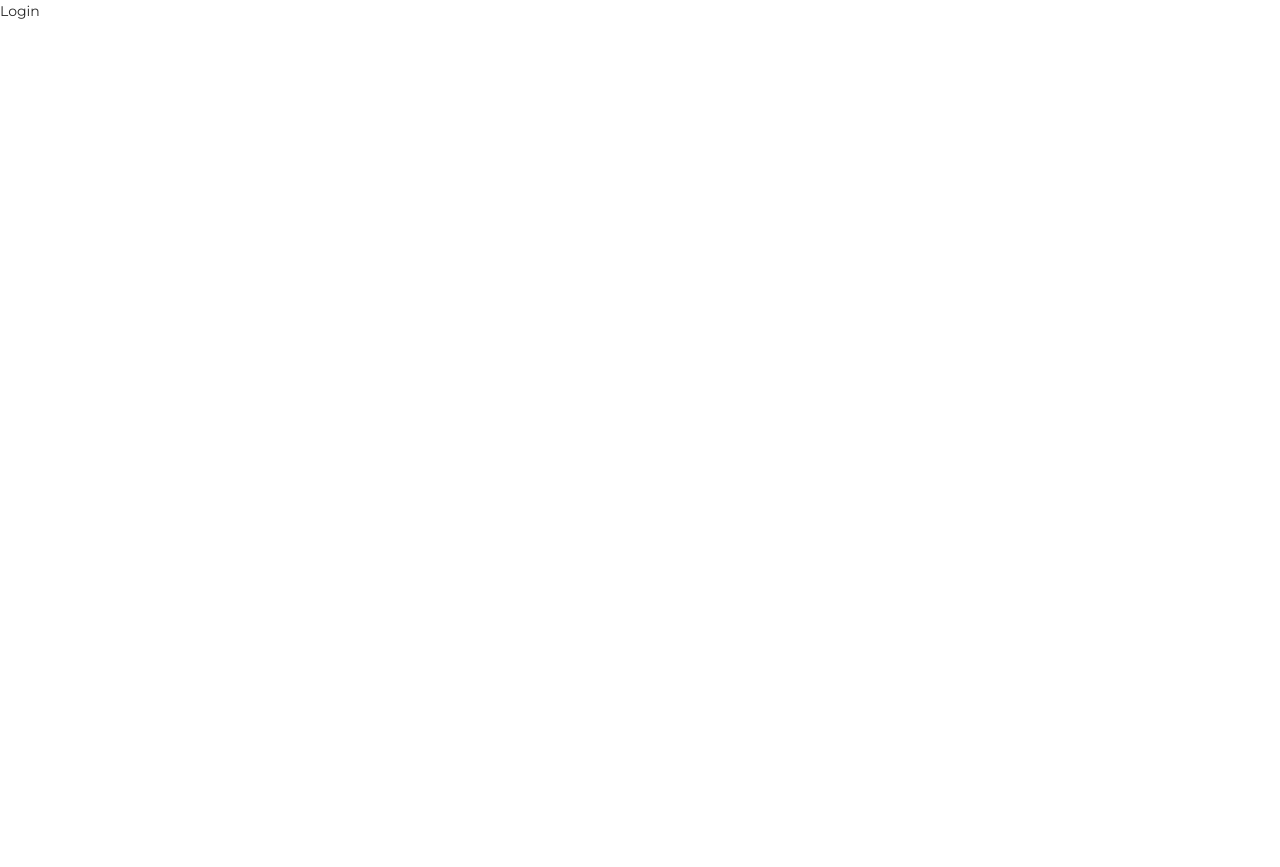
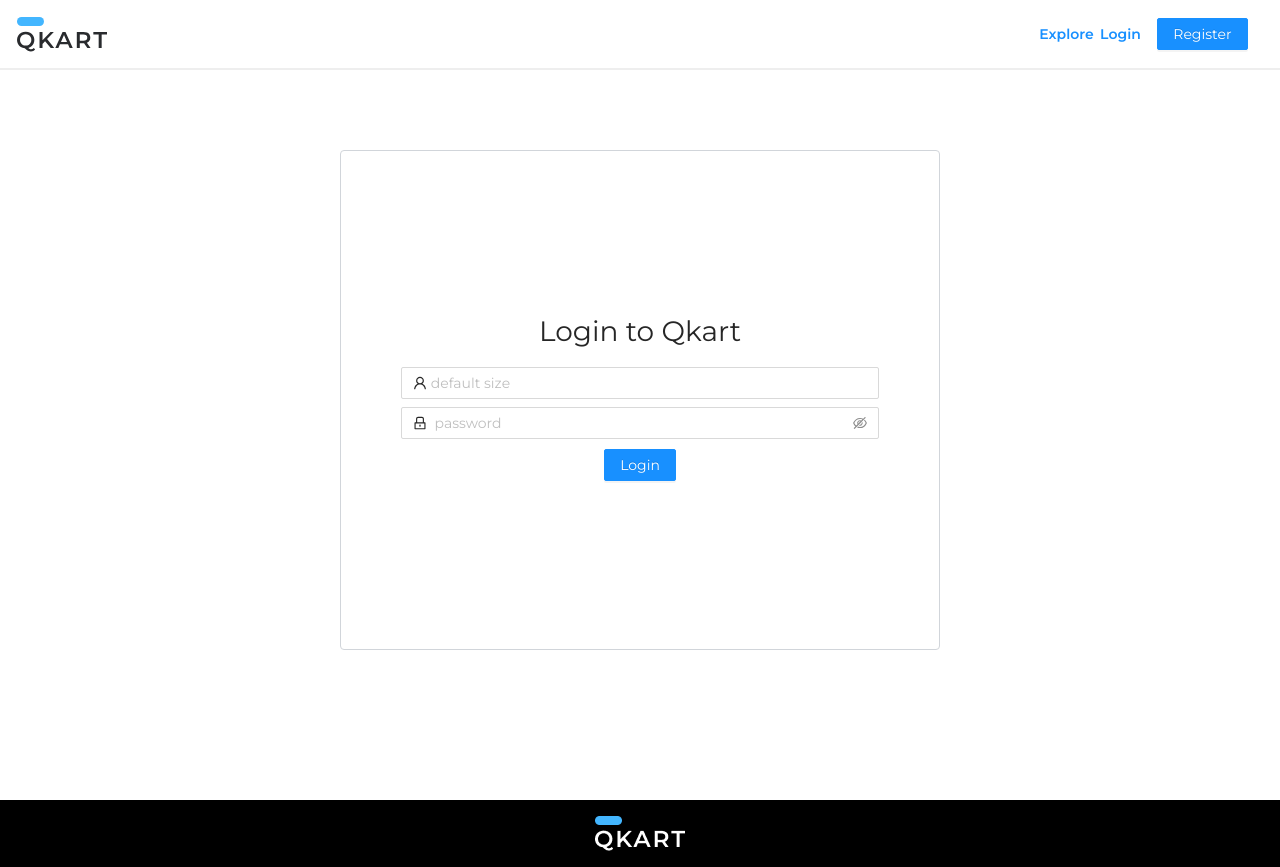
Before and after one commit to gkumar-pandey/E-cart, a React (Create React App) app: page /login in a window 1280 px wide. Before the commit the page ends 800 px from the top, so only its background shows below. Built offline with nearby package versions, Linux system fonts and the light colour scheme.

Commit message:
login page created

```diff
--- a/src/Components/Footer/Footer.css
+++ b/src/Components/Footer/Footer.css
@@ -0,0 +1,8 @@
+.footer {
+    /* border: 1px solid red; */
+    background-color: black;
+    display: flex;
+    align-items: center;
+    justify-content: center;
+    padding: 1rem;
+}
--- a/src/Components/Footer/Footer.js
+++ b/src/Components/Footer/Footer.js
@@ -1,9 +1,12 @@
-import React from 'react'
+import React from "react";
+import './Footer.css'
 
 function Footer() {
-  return (
-    <div>Footer</div>
-  )
+  return <>
+    <div className="footer">
+        <img src="icon-white.png"/>
+    </div>
+  </>;
 }
 
-export default Footer
+export default Footer;
--- a/src/Components/LoginPage/Login.js
+++ b/src/Components/LoginPage/Login.js
@@ -1,9 +1,34 @@
-import React from 'react'
-
+import React from "react";
+import Header from "../Header/Header";
+import Footer from '../Footer/Footer';
+import { UserOutlined, LockOutlined } from '@ant-design/icons';
+import { Button } from 'antd';
+import { Input, Space } from 'antd';
 function Login() {
   return (
-    <div>Login</div>
-  )
+    <>
+      <Header />
+      <div className="flex-container">
+        <div className="container">
+          <h1>Login to Qkart</h1>
+          <Space direction="vertical" style={{ width: "80%" }}>
+            <Input
+              placeholder="default size"
+              maxLength="5"
+              prefix={<UserOutlined />}
+            />
+            <Input.Password placeholder=" password" prefix={<LockOutlined />} />
+
+          </Space>
+
+          <Button className="btn-block" type="primary">
+            Login
+          </Button>
+        </div>
+      </div>
+      <Footer />
+    </>
+  );
 }
 
-export default Login
+export default Login;
--- a/src/Components/RegisterPage/Register.js
+++ b/src/Components/RegisterPage/Register.js
@@ -1,5 +1,6 @@
 import React from 'react'
 import Header from '../Header/Header';
+import Footer from '../Footer/Footer';
 import { UserOutlined, LockOutlined } from '@ant-design/icons';
 import { Button } from 'antd';
 import { Input, Space } from 'antd';
@@ -21,6 +22,7 @@ function Register() {
 
         </div>
       </div>
+      <Footer/>
     </>
   )
 }
```
